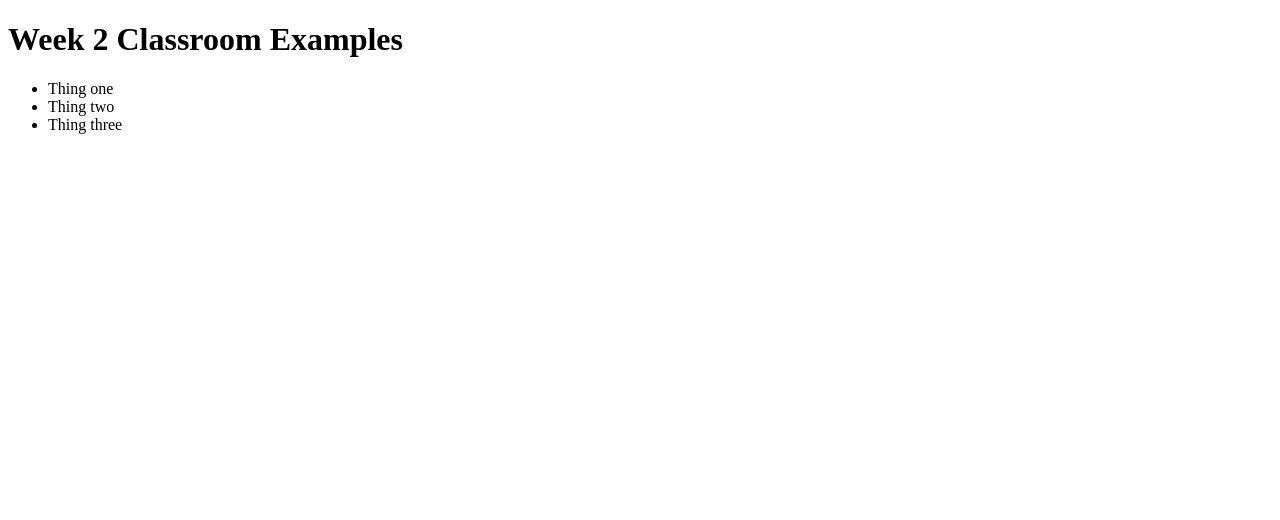
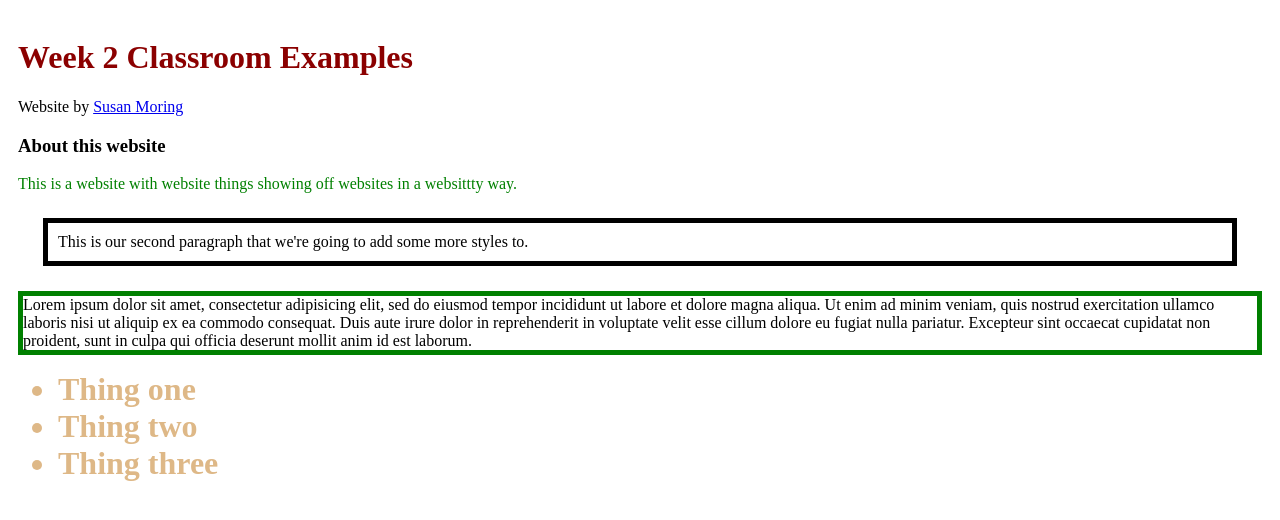
Before and after one commit to smoring/okcoders-winter-2018, a plain HTML site: page week-2/index.html in a window 1280 px wide. Drawn offline with Linux system fonts and the light colour scheme.

Commit message:
learning stylesheets

```diff
--- a/week-2/index.html
+++ b/week-2/index.html
@@ -2,9 +2,40 @@
 <html>
 <head>
 	<title></title>
+	<link rel="stylesheet" href="styles.css" type="text/css">
+	<style>
+		li {
+			font-weight: bold;
+			color: BurlyWood;
+			font-size: 24pt;
+		}
+		#banner {
+			color: darkred;
+		}
+		.leadmessage {
+			color: darkgray;
+		}
+		.special {
+			color: purple;
+		}
+	</style>
 </head>
 <body>
-	<h1>Week 2 Classroom Examples</h1>
+	<h1 id="banner">Week 2 Classroom Examples</h1>
+	<div>Website by <a href="mailto:susanmoring@gmail.com">Susan Moring</a></div>
+	<section>
+		<h3>About this website</h3>
+		<p class="special" style="color:green;">
+			This is a website with website things showing off websites in a websittty way.
+		</p>
+		<p class="second"> This is our second paragraph that we're going to add some more styles to.</p>
+		<p class="third">Lorem ipsum dolor sit amet, consectetur adipisicing elit, sed do eiusmod
+		tempor incididunt ut labore et dolore magna aliqua. Ut enim ad minim veniam,
+		quis nostrud exercitation ullamco laboris nisi ut aliquip ex ea commodo
+		consequat. Duis aute irure dolor in reprehenderit in voluptate velit esse
+		cillum dolore eu fugiat nulla pariatur. Excepteur sint occaecat cupidatat non
+		proident, sunt in culpa qui officia deserunt mollit anim id est laborum.</p>
+	</section>
 	<ul>
 		<li>Thing one</li>
 		<li>Thing two</li>
@@ -12,3 +43,5 @@
 	</ul>
 </body>
 </html>
+
+<!-- This is a comment -->
--- /dev/null
+++ b/week-2/styles.css
@@ -0,0 +1,18 @@
+body {
+	padding: 10px;
+}
+
+
+.special {
+	color: red;
+}
+
+.second {
+	border: solid 5px black;
+	padding: 10px;
+	margin: 25px;
+}
+
+.third {
+	border: solid 5px green;
+}
```
